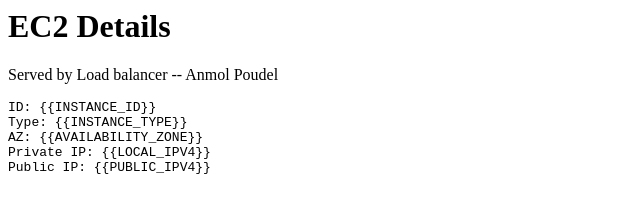
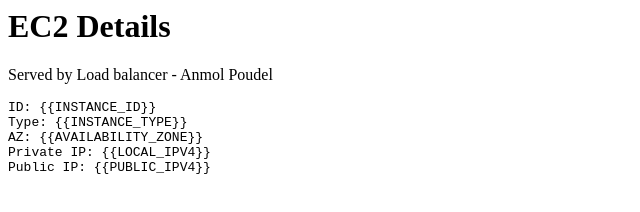
Before and after one commit to anmolpoudel65-bit/Workshop10, a plain HTML site: page index.html in a window 1280 px wide. Shown: the full height of the page, 0-640 px from the left. Drawn offline with Linux system fonts and the light colour scheme.

Commit message:
Second commit

```diff
--- a/index.html
+++ b/index.html
@@ -1,5 +1,5 @@
 <h1>EC2 Details</h1>
-<p>Served by Load balancer -- Anmol Poudel</p>
+<p>Served by Load balancer - Anmol Poudel</p>
 <pre>
 ID: {{INSTANCE_ID}}
 Type: {{INSTANCE_TYPE}}
```
